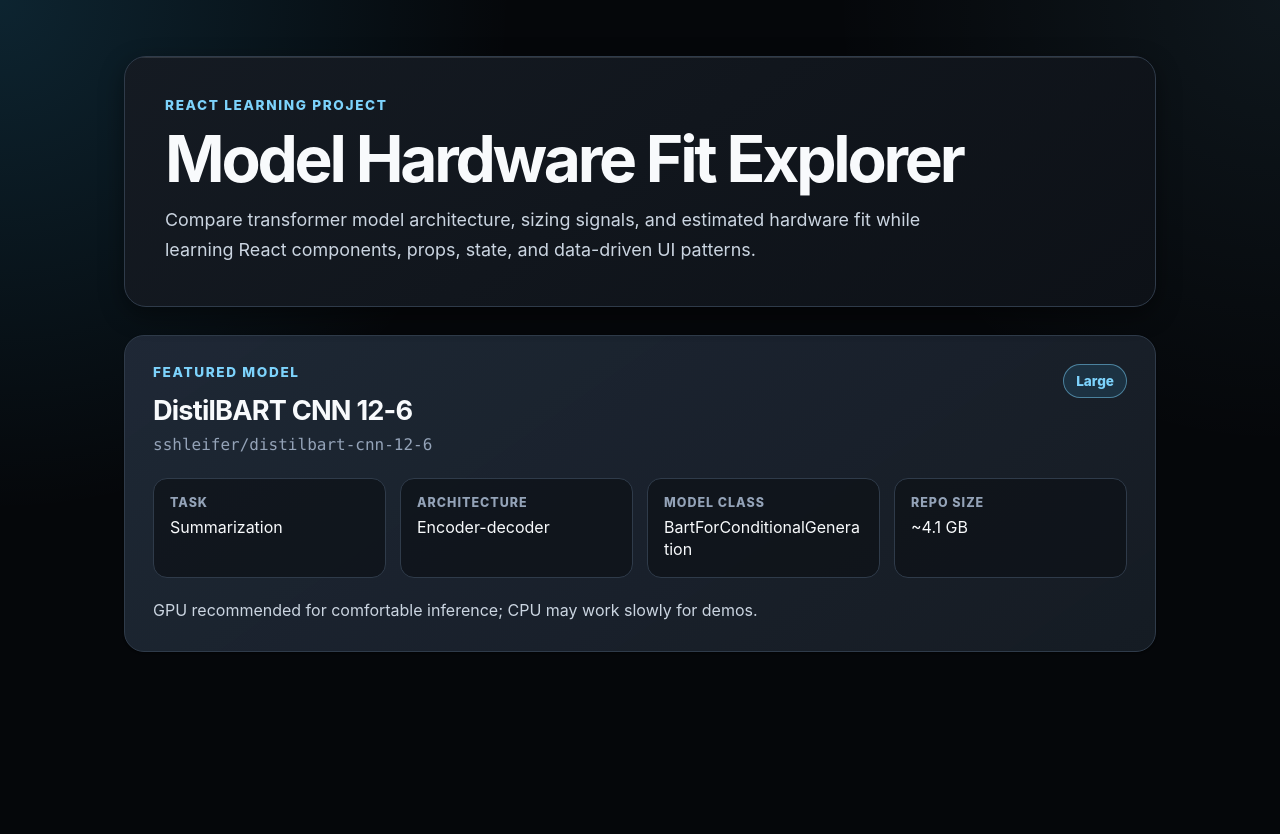
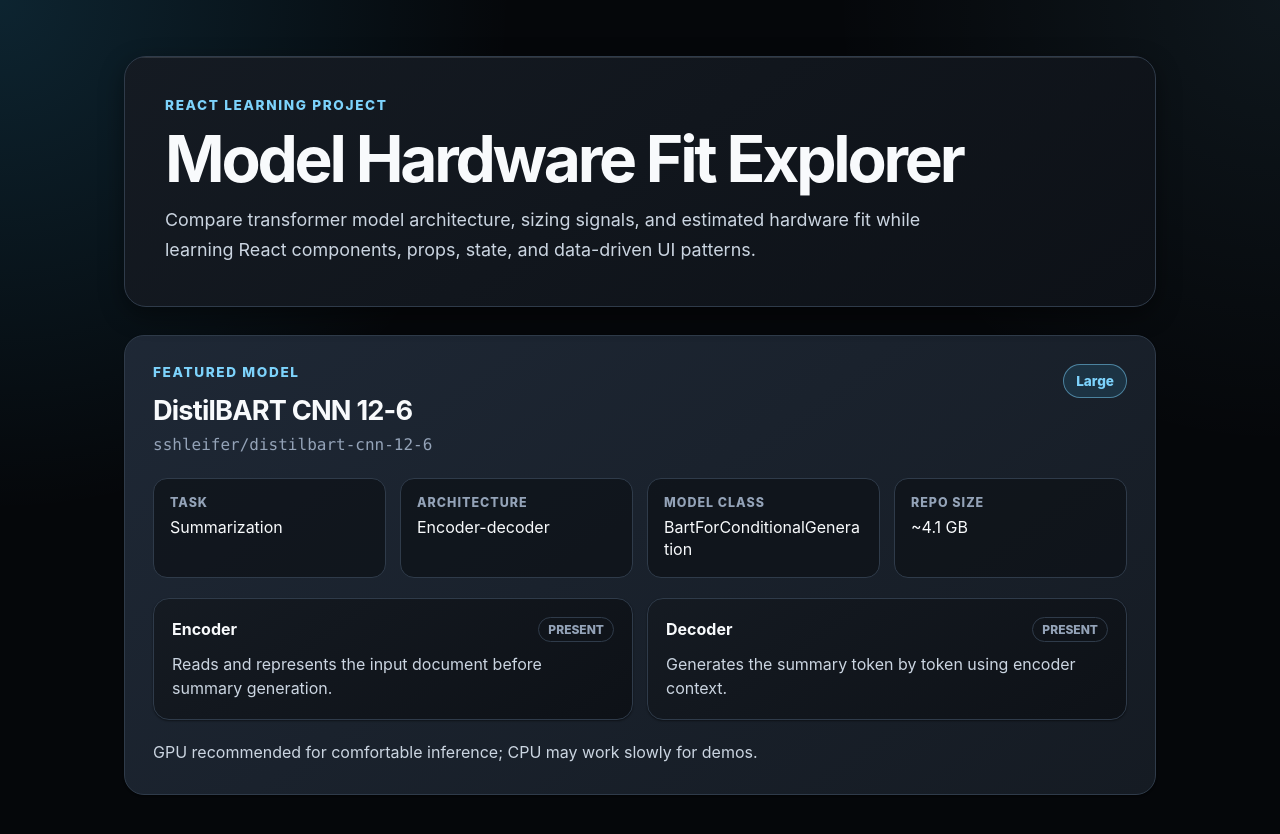
Before and after one commit to nathanbrenton/model-hardware-fit-explorer, a React (Vite) app: page / in a window 1280 px wide. Shown: the top 834 px of the page. Before the commit the page ends 800 px from the top, so only its background shows below. Built offline with nearby package versions, Linux system fonts and the light colour scheme.

Commit message:
Add encoder decoder architecture panels

```diff
--- /dev/null
+++ b/src/components/EncoderDecoderPanel.jsx
@@ -0,0 +1,25 @@
+function ArchitectureBlock({ title, block }) {
+  const statusLabel = block.present ? 'Present' : 'Not used';
+
+  return (
+    <section className={block.present ? 'architecture-block' : 'architecture-block is-muted'}>
+      <div className="architecture-block-header">
+        <h3>{title}</h3>
+        <span>{statusLabel}</span>
+      </div>
+
+      <p>{block.summary}</p>
+    </section>
+  );
+}
+
+function EncoderDecoderPanel({ encoder, decoder }) {
+  return (
+    <section className="architecture-panel" aria-label="Encoder and decoder architecture">
+      <ArchitectureBlock title="Encoder" block={encoder} />
+      <ArchitectureBlock title="Decoder" block={decoder} />
+    </section>
+  );
+}
+
+export default EncoderDecoderPanel;
--- a/src/components/ModelCard.jsx
+++ b/src/components/ModelCard.jsx
@@ -1,3 +1,5 @@
+import EncoderDecoderPanel from './EncoderDecoderPanel.jsx';
+
 function ModelCard({ model }) {
   return (
     <article className="model-card">
@@ -33,6 +35,8 @@
         </div>
       </dl>
 
+      <EncoderDecoderPanel encoder={model.encoder} decoder={model.decoder} />
+
       <p className="hardware-summary">{model.hardwareFit.summary}</p>
     </article>
   );
--- a/src/styles.css
+++ b/src/styles.css
@@ -222,3 +222,61 @@
   overflow-wrap: anywhere;
   word-break: break-word;
 }
+
+.architecture-panel {
+  display: grid;
+  grid-template-columns: repeat(2, minmax(0, 1fr));
+  gap: 14px;
+  margin-bottom: 20px;
+}
+
+.architecture-block {
+  padding: 18px;
+  border: 1px solid var(--border-subtle);
+  border-radius: 16px;
+  background:
+    linear-gradient(145deg, rgba(21, 27, 35, 0.94), rgba(13, 17, 23, 0.96)),
+    var(--bg-surface-1);
+  box-shadow: var(--shadow-elevation-1);
+}
+
+.architecture-block.is-muted {
+  border-style: dashed;
+  opacity: 0.55;
+}
+
+.architecture-block-header {
+  display: flex;
+  gap: 12px;
+  align-items: center;
+  justify-content: space-between;
+  margin-bottom: 10px;
+}
+
+.architecture-block h3 {
+  margin: 0;
+  color: var(--text-primary);
+  font-size: 1rem;
+}
+
+.architecture-block-header span {
+  padding: 4px 9px;
+  border: 1px solid var(--border-subtle);
+  border-radius: 999px;
+  color: var(--text-muted);
+  font-size: 0.75rem;
+  font-weight: 800;
+  text-transform: uppercase;
+}
+
+.architecture-block p {
+  margin: 0;
+  color: var(--text-secondary);
+  line-height: 1.55;
+}
+
+@media (max-width: 720px) {
+  .architecture-panel {
+    grid-template-columns: 1fr;
+  }
+}
```
